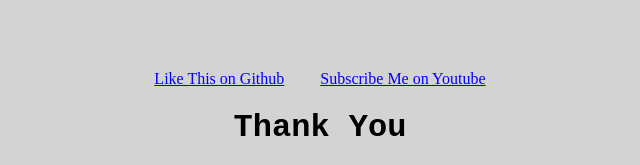
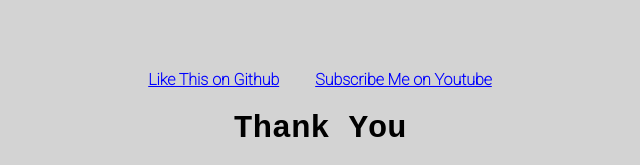
Before and after one commit to sancho1952007/How-To-Import-Files-to-External-Sources-For-Your-HTML-Code-, a plain HTML site: page index.html in a window 1280 px wide. Shown: the part 10879-11044 px from the top of the page, 320-960 px from the left. Drawn offline with nearby package versions, Linux system fonts and the light colour scheme.

Commit message:
Update index.html

```diff
--- a/index.html
+++ b/index.html
@@ -144,7 +144,7 @@
         </pre>
 
         <br><br>
-        <center><a href="https://github.com/sancho1952007/How-To-Import-Files-to-External-Sources-For-Your-HTML-Code-" target="_blank">Like This on Github</a>&nbsp;&nbsp;&nbsp;&nbsp;&nbsp;&nbsp;&nbsp;&nbsp;&nbsp;<a href="https://www.youtube.com/channel/UCA_3t4pPc9GRIFiP86kRD2Q" target="_blank">Subscribe Me on Youtube</a></center>
+        <center><a href="https://github.com/sancho1952007/How-To-Import-Files-to-External-Sources-For-Your-HTML-Code-" target="_blank" class="extra">Like This on Github</a>&nbsp;&nbsp;&nbsp;&nbsp;&nbsp;&nbsp;&nbsp;&nbsp;&nbsp;<a href="https://www.youtube.com/channel/UCA_3t4pPc9GRIFiP86kRD2Q" target="_blank" class="extra">Subscribe Me on Youtube</a></center>
         <center><h1 class='thanks'>Thank You</h1></center>
 	</body>
 </html>
@@ -156,6 +156,11 @@
 
 .thanks{
     font-family: 'Courier New', Courier, monospace;
+}
+
+.extra{
+    font-family: 'Roboto', sans-serif;
+    font-weight: bold;
 }
 
 
```
